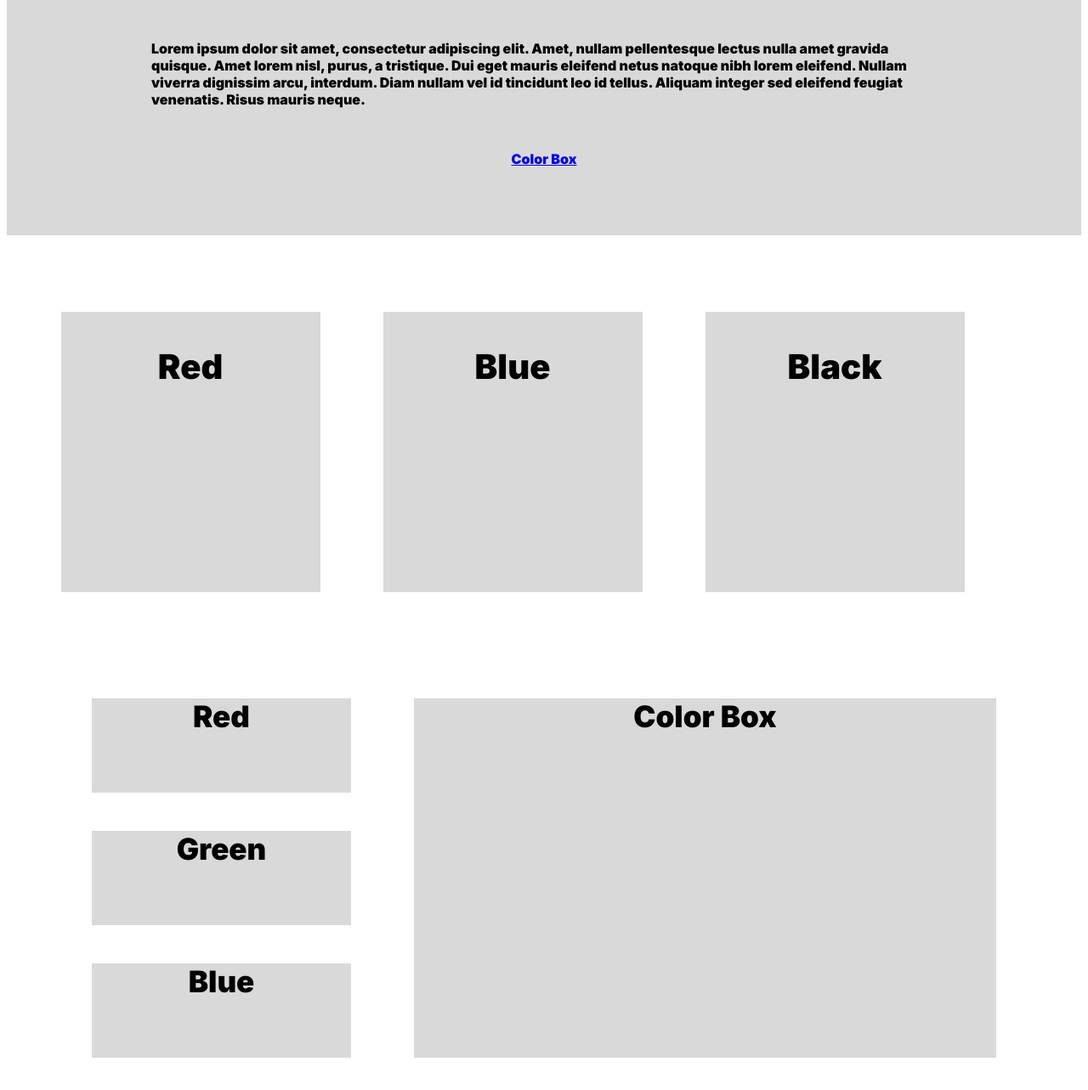
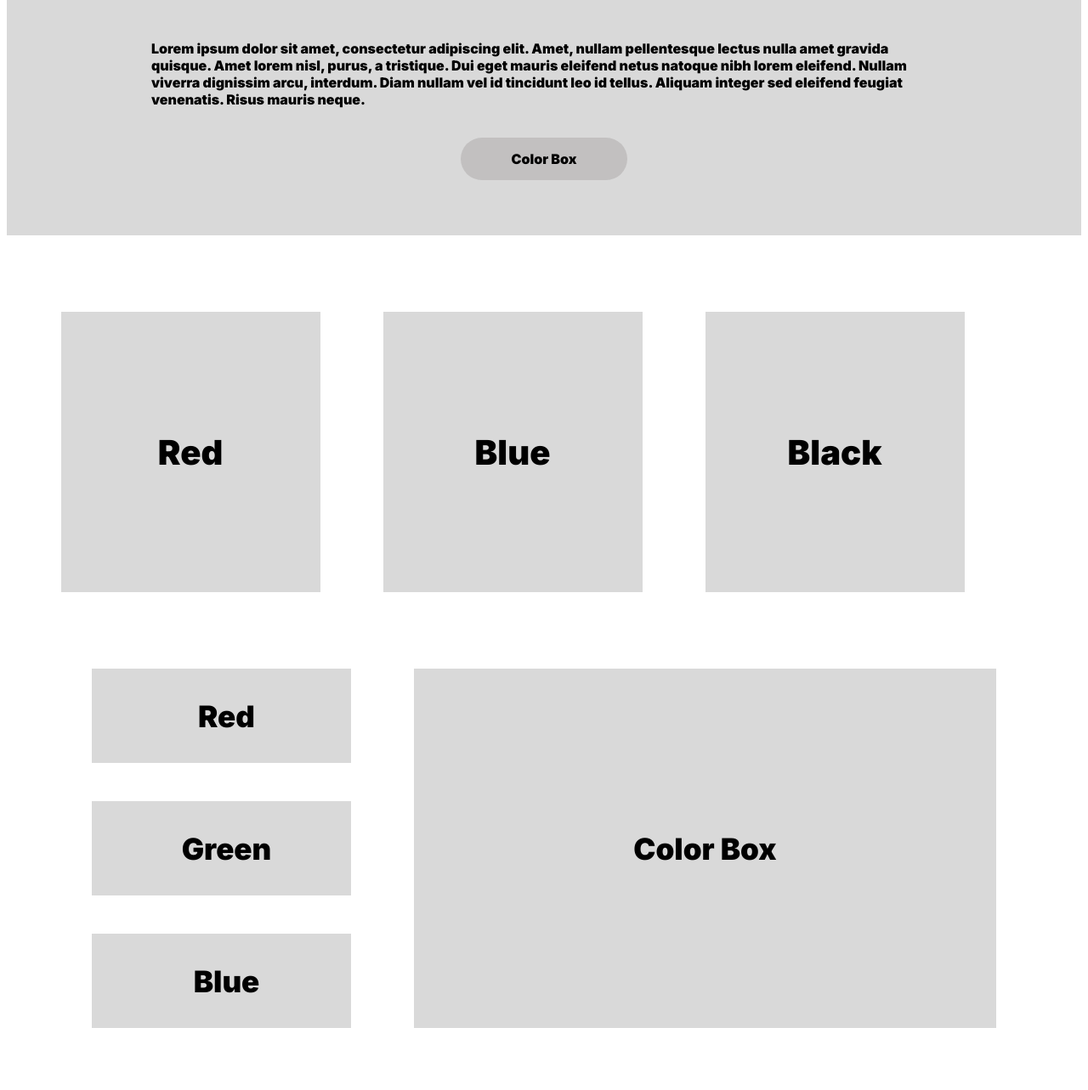
Before and after one commit to designermikell/ColorChallenge, a plain HTML site: page index.html in a window 1280 px wide. Shown: the part 301-1584 px from the top of the page at 85% size. Drawn offline with Linux system fonts and the light colour scheme.

Commit message:
Added JavaScript and finished buttons

```diff
--- a/index.html
+++ b/index.html
@@ -17,7 +17,7 @@
         <div class="hero-content">
             <h1>Color Changer</h1>
             <p>Lorem ipsum dolor sit amet, consectetur adipiscing elit. Amet, nullam pellentesque lectus nulla amet gravida quisque. Amet lorem nisl, purus, a tristique. Dui eget mauris eleifend netus natoque nibh lorem eleifend. Nullam viverra dignissim arcu, interdum. Diam nullam vel id tincidunt leo id tellus. Aliquam integer sed eleifend feugiat venenatis. Risus mauris neque.</p>
-            <a class="hero-btn" href="#">Color Box</a>
+            <a class="hero-btn" href="#colorbox-anchor">Color Box</a>
         </div>
     </div>
 
@@ -35,22 +35,22 @@
 
     <div class="colorbox-wrapper">
         <div class="colorbox-sec-1">
-            <div class="mini-colorbox" id="mini-colorbox-1">
+            <button class="mini-colorbox" id="mini-colorbox-1" onclick="colorChange('Red')">
                 <p>Red</p>
-            </div>
-            <div class="mini-colorbox" id="mini-colorbox-2">
+            </button>
+            <button class="mini-colorbox" id="mini-colorbox-2" onclick="colorChange('Green')">
                 <p>Green</p>
-            </div>
-            <div class="mini-colorbox" id="mini-colorbox-3">
+            </button>
+            <button class="mini-colorbox" id="mini-colorbox-3" onclick="colorChange('Blue')">
                 <p>Blue</p>
-            </div>
+            </button>
         </div>
-        <div class="colorbox-sec-2">
-            <div class="colorbox">
+        <div class="colorbox-sec-2" id="colorbox-anchor">
+            <div class="colorbox" id="colorbox-edit">
                 <p>Color Box</p>
             </div>
         </div>
     </div>
-
+    <script src="script.js"></script>
 </body>
 </html>
--- /dev/null
+++ b/script.js
@@ -0,0 +1,5 @@
+function colorChange(newColor){
+    let elem = document.getElementById('colorbox-edit');
+    elem.style.backgroundColor = newColor;
+    elem.style.color = "white";
+}
--- a/style.css
+++ b/style.css
@@ -1,6 +1,13 @@
 body {
     font-family: 'Inter', sans-serif;
     text-align: center;
+}
+
+button{
+    font-family: 'Inter', sans-serif;
+    text-align: center;
+    font-size: 35px;
+    font-weight: bold;
 }
 
 .hero {
@@ -32,14 +39,23 @@ h1{
     border: none;
     border-radius: 28px;
     padding: 15px 60px;
-    background-color: #red;
     font-weight: bold;
+	 background-color: #C2C0C0;
+	 color: black;
+	 text-decoration: none;
+}
+
+/* Hover effect for hero button */
+
+.hero-btn:hover {
+	color: white;
+	background-color: black;
 }
 
 .hoverbox{
-  display: flex;
-  justify-content: center;
-  margin-top: 90px;
+    display: flex;
+    justify-content: center;
+    margin-top: 90px;
 }
 
 .color-hoverbox{
@@ -49,6 +65,9 @@ h1{
     margin-right:  74px;
     font-size: 40px;
     font-weight: bold;
+	display: flex;
+	flex-direction: column;
+	justify-content: center;
 }
 
 .colorbox-wrapper{
@@ -68,17 +87,34 @@ h1{
     background-color: #D9D9D9;
     margin-right: 74px;
     margin-bottom: 45px;
+	display: flex;
+	justify-content: center;
+	flex-direction: column;
+    border: none;
+}
+
+.mini-colorbox > p{
+    width: 305px;
 }
 
 .colorbox{
     width: 685px;
     height: 423px;
     background-color: #D9D9D9;
+	display:flex;
+	flex-direction: column;
+	justify-content: center;
+
 }
 
 /* Hover Effects */
 
-#color-hoverbox-1:hover {
+#color-hoverbox-1:hover{
+    background-color: red;
+    color: white;
+}
+
+#mini-colorbox-1:hover{
     background-color: red;
     color: white;
 }
@@ -88,7 +124,17 @@ h1{
     color: white;
 }
 
+#mini-colorbox-2:hover{
+    background-color: green;
+    color: white;
+}
+
 #color-hoverbox-3:hover{
     background-color: black;
     color: white;
 }
+
+#mini-colorbox-3:hover{
+    background-color: blue;
+    color: white;
+}
```
